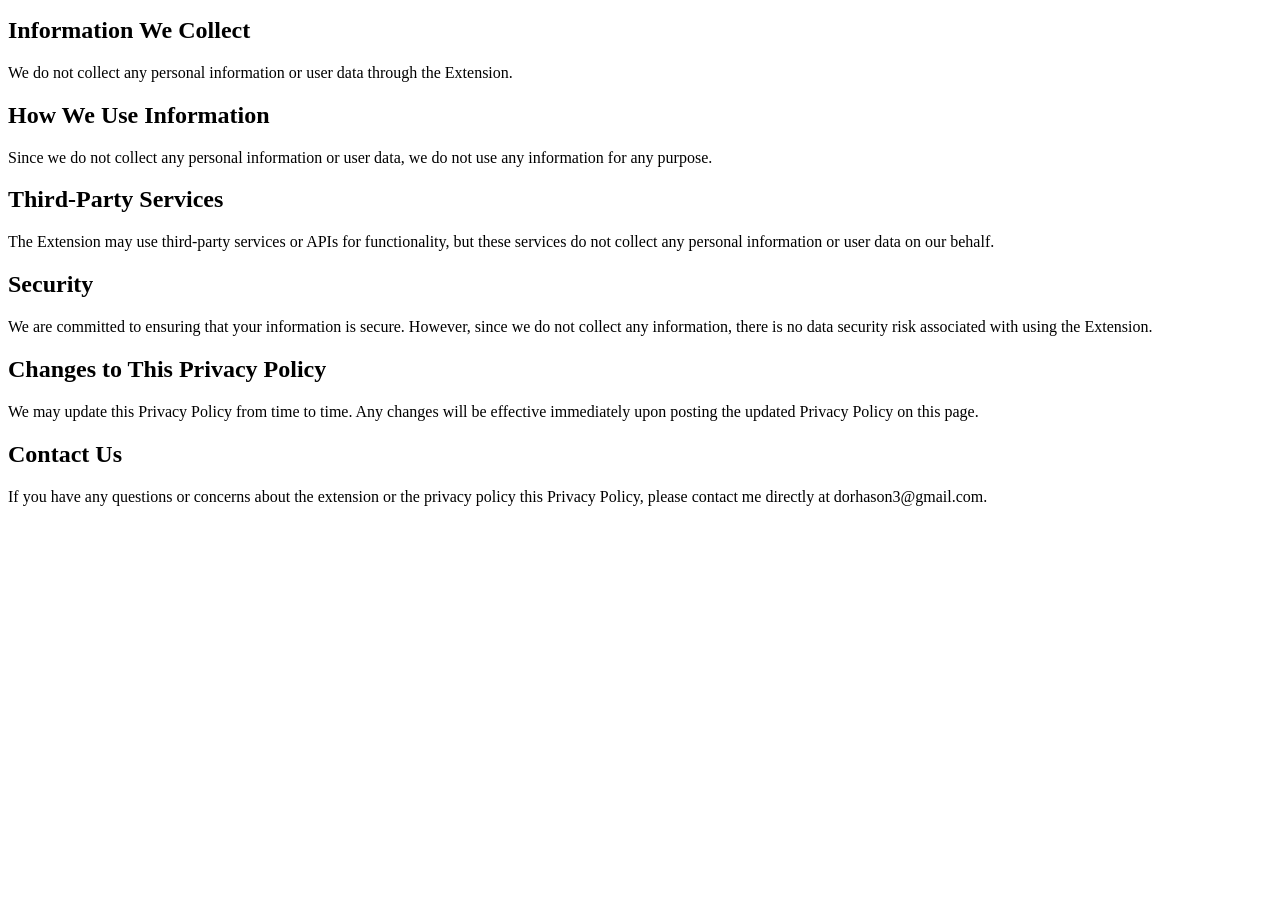
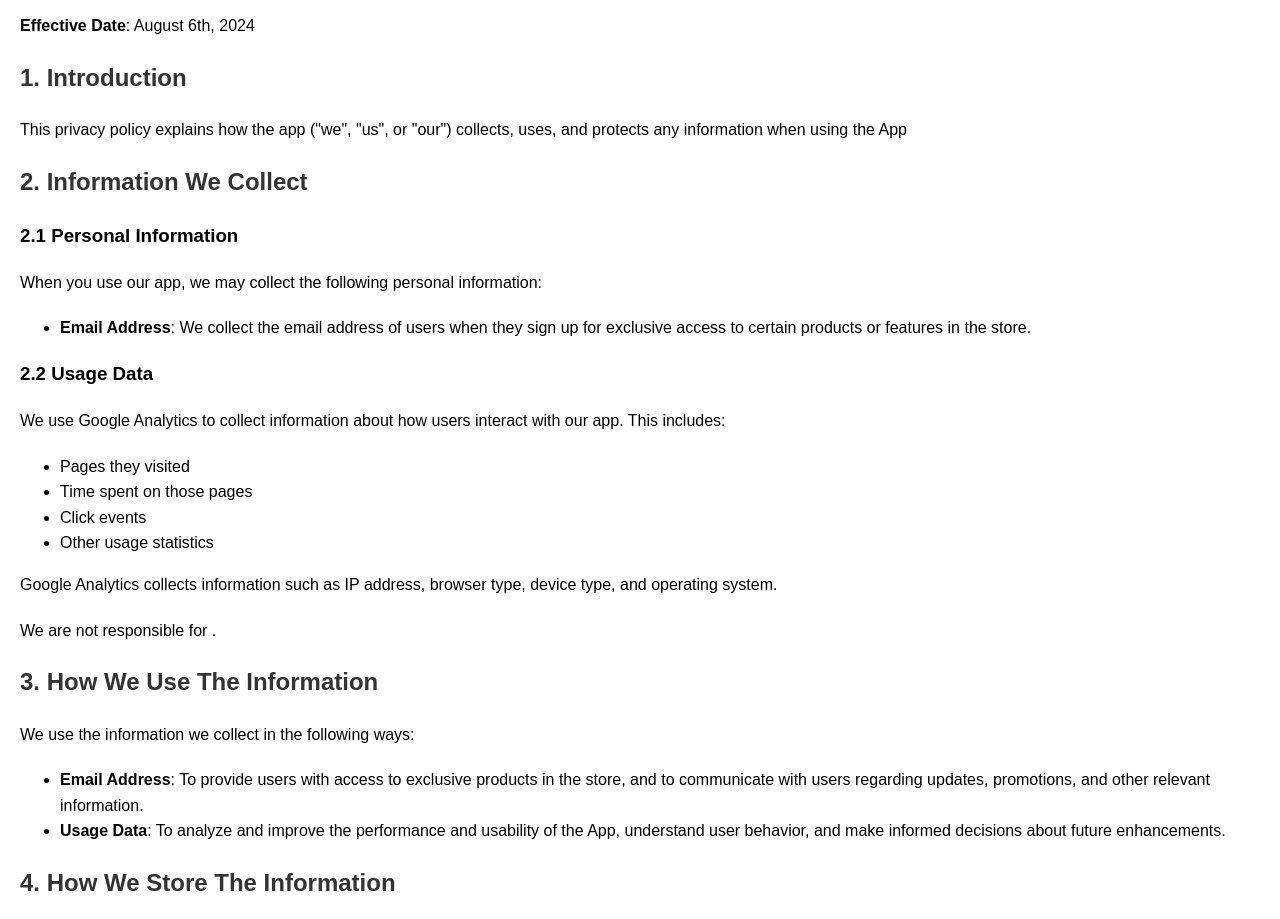
Before and after one commit to DorHason/DorHason.github.io, a plain HTML site: page membership-exclusive-app/index.html in a window 1280 px wide. Shown: the part 101-1020 px from the top of the page. Before the commit the page ends 800 px from the top, so only its background shows below. Drawn offline with Linux system fonts and the light colour scheme.

Commit message:
Update membership exclusive app privacy policy

```diff
--- a/membership-exclusive-app/index.html
+++ b/membership-exclusive-app/index.html
@@ -1,63 +1,92 @@
 <!DOCTYPE html>
 <html lang="en">
-  <head>
-    <meta charset="UTF-8" />
-    <meta name="viewport" content="width=device-width, initial-scale=1.0" />
+<head>
+    <meta charset="UTF-8">
+    <meta name="viewport" content="width=device-width, initial-scale=1.0">
     <title>Privacy Policy</title>
-  </head>
-  <body>
-    <h1>Privacy Policy for Nadlan Transactions Extension (the "Extension")</h1>
+    <style>
+        body {
+            font-family: Arial, sans-serif;
+            line-height: 1.6;
+            margin: 0;
+            padding: 0;
+            padding: 20px;
+        }
+        h1, h2 {
+            color: #333;
+        }
+        p {
+            margin-bottom: 20px;
+        }
+    </style>
+</head>
+<body>
+    <h1>Privacy Policy for Membership Exclusive app (the "App")</h1>
+    <p><strong>Effective Date</strong>: August 6th, 2024</p>
 
+    <h2>1. Introduction</h2>
+    <p>This privacy policy explains how the app ("we", "us", or "our") collects, uses, and protects any information when using the App</p>
+
+    <h2>2. Information We Collect</h2>
+
+    <h3>2.1 Personal Information</h3>
+    <p>When you use our app, we may collect the following personal information:</p>
+    <ul>
+        <li><strong>Email Address</strong>: We collect the email address of users when they sign up for exclusive access to certain products or features in the store.</li>
+    </ul>
+
+    <h3>2.2 Usage Data</h3>
+    <p>We use Google Analytics to collect information about how users interact with our app. This includes:</p>
+    <ul>
+        <li>Pages they visited</li>
+        <li>Time spent on those pages</li>
+        <li>Click events</li>
+        <li>Other usage statistics</li>
+    </ul>
+    <p>Google Analytics collects information such as IP address, browser type, device type, and operating system.</p>
+    <p>We are not responsible for .</p>
+
+    <h2>3. How We Use The Information</h2>
+    <p>We use the information we collect in the following ways:</p>
+    <ul>
+        <li><strong>Email Address</strong>: To provide users with access to exclusive products in the store, and to communicate with users regarding updates, promotions, and other relevant information.</li>
+        <li><strong>Usage Data</strong>: To analyze and improve the performance and usability of the App, understand user behavior, and make informed decisions about future enhancements.</li>
+    </ul>
+
+    <h2>4. How We Store The Information</h2>
+    <p>We use Gadget.dev to store and manage email addresses and other related data. Gadget.dev provides secure database services, and we rely on their robust infrastructure to protect personal information.</p>
+
+    <h2>5. Sharing Your Information</h2>
+    <p>We do not sell, trade, or otherwise transfer your personal information to outside parties except as described below:</p>
+    <ul>
+        <li><strong>Shopify</strong>: When a user signs up using our app, we save it as a new Customer on the Shopify store.</li>
+        <li><strong>Gadget.dev</strong>: As mentioned above, we use Gadge.dev as our server and DB.</li>
+    </ul>
+
+    <h2>6. Data Security</h2>
+    <p>We implement a variety of security measures to maintain the safety of your personal information. Gadget.dev provides secure storage and data management services to ensure the protection of your data. We are not responsible for any issue that happen on Gadge.dev side or can happen due to using their service.</p>
+
+    <h2>7. Your Rights</h2>
+    <p>You have the following rights regarding your personal data:</p>
+    <ul>
+        <li><strong>Access</strong>: You can request access to the personal information we hold about you.</li>
+        <li><strong>Correction</strong>: You can request that we correct any inaccuracies in your personal information.</li>
+        <li><strong>Deletion</strong>: You can request that we delete your personal information.</li>
+    </ul>
+    <p>To exercise any of these rights, please contact us at members.exclusive.app.contact@gmail.com</p>
+
+    <h2>8. Changes to This Privacy Policy</h2>
+    <p>We may update this privacy policy from time to time. Any changes will be posted on this page, and the effective date will be updated.</p>
+
+    <h2>9. Disclaimer</h2>
+    <p>We are not responsible for any data breaches, data loss, or any other issues that may occur on Google Analytics or Gadget.dev's side. While we take all necessary precautions to protect the data collected using the App,
+      we are not responsible for any issue that happen on Gadge.dev or Goggle Analytics side or can happen due to using their service..</p>
+
+
+    <h2>9. Contact Us</h2>
+    <p>If you have any questions or concerns about this privacy policy, please contact us at:</p>
     <p>
-      This Privacy Policy explains how the extension ("we", "us", or "our")
-      collects, uses, and protects any information that users ("you" or "your")
-      provide when using the Extension.
+        members.exclusive.app.contact@gmail.com
     </p>
-
-    <h2>Information We Collect</h2>
-
-    <p>
-      We do not collect any personal information or user data through the
-      Extension.
-    </p>
-
-    <h2>How We Use Information</h2>
-
-    <p>
-      Since we do not collect any personal information or user data, we do not
-      use any information for any purpose.
-    </p>
-
-    <h2>Third-Party Services</h2>
-
-    <p>
-      The Extension may use third-party services or APIs for functionality, but
-      these services do not collect any personal information or user data on our
-      behalf.
-    </p>
-
-    <h2>Security</h2>
-
-    <p>
-      We are committed to ensuring that your information is secure. However,
-      since we do not collect any information, there is no data security risk
-      associated with using the Extension.
-    </p>
-
-    <h2>Changes to This Privacy Policy</h2>
-
-    <p>
-      We may update this Privacy Policy from time to time. Any changes will be
-      effective immediately upon posting the updated Privacy Policy on this
-      page.
-    </p>
-
-    <h2>Contact Us</h2>
-
-    <p>
-      If you have any questions or concerns about the extension or the privacy
-      policy this Privacy Policy, please contact me directly at
-      dorhason3@gmail.com.
-    </p>
-  </body>
+</body>
 </html>
```
